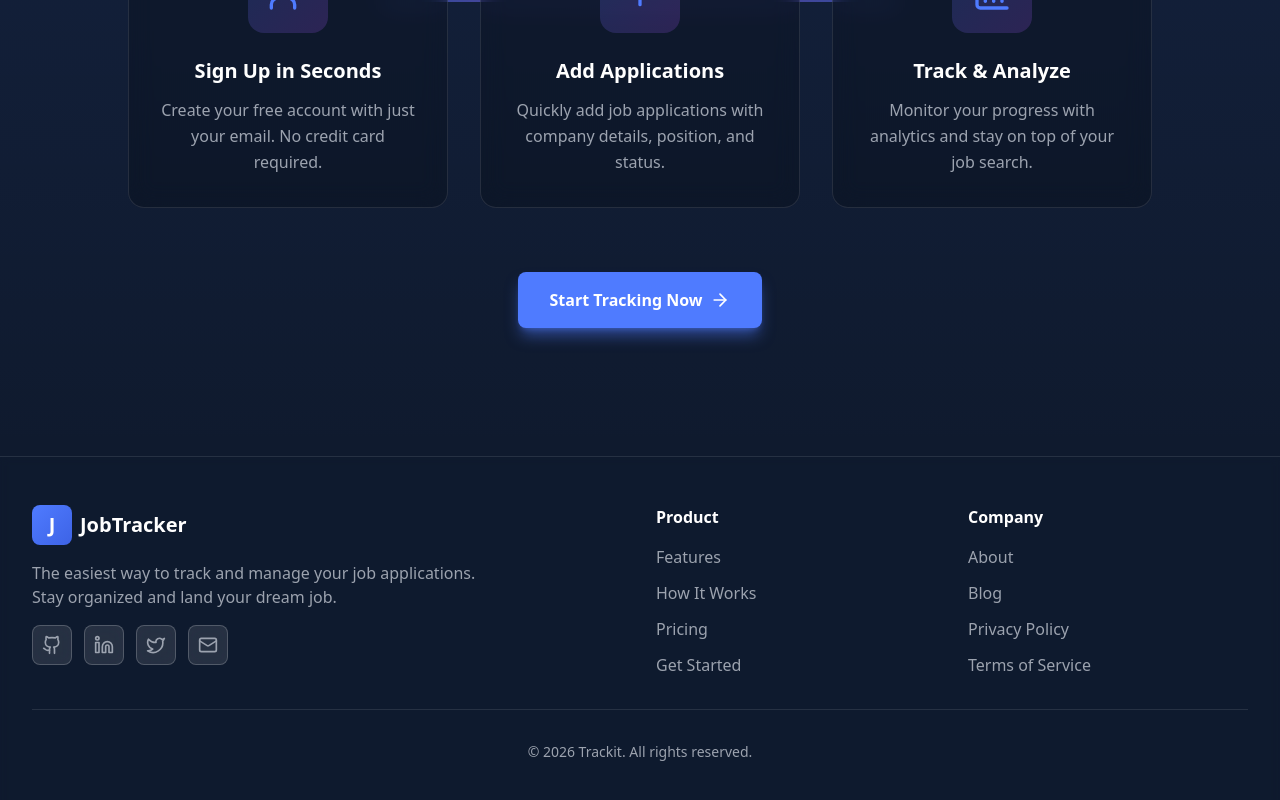
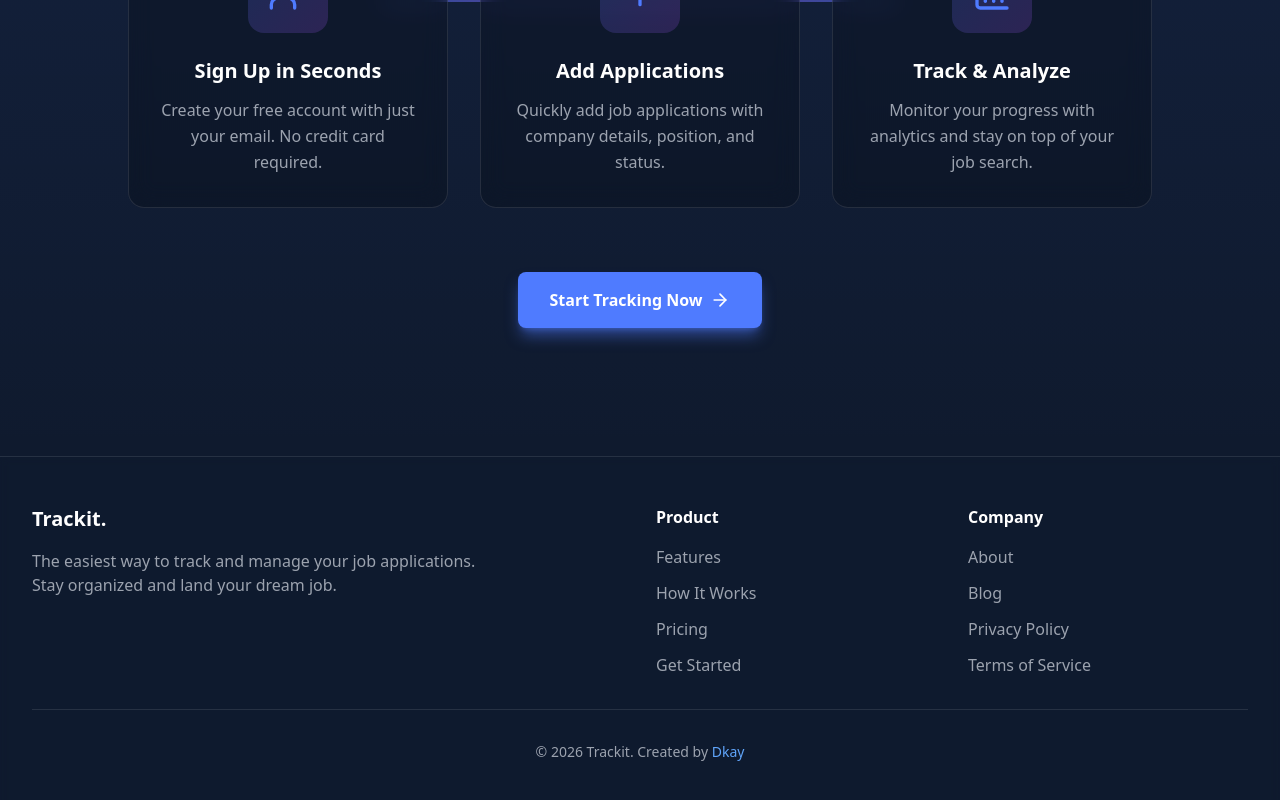
Before and after one commit to dkay9/trackit, a Next.js app: page / in a window 1280 px wide. Shown: the part 2793-3593 px from the top of the page. Built offline with nearby package versions, Linux system fonts and the light colour scheme.

Commit message:
landing page update

```diff
--- a/src/components/landing/Footer.tsx
+++ b/src/components/landing/Footer.tsx
@@ -1,7 +1,6 @@
 'use client';
 
 import Link from 'next/link';
-import { Github, Linkedin, Twitter, Mail } from 'lucide-react';
 
 export default function Footer() {
   const currentYear = new Date().getFullYear();
@@ -13,51 +12,11 @@ export default function Footer() {
           {/* Brand */}
           <div className="col-span-1 md:col-span-2">
             <div className="flex items-center space-x-2 mb-4">
-              <div className="w-10 h-10 bg-gradient-to-br from-primary to-primary-dark rounded-lg flex items-center justify-center">
-                <span className="text-white font-bold text-xl">J</span>
-              </div>
-              <span className="text-xl font-bold text-white">JobTracker</span>
+              <span className="text-xl font-bold text-white">Trackit.</span>
             </div>
             <p className="text-gray-400 max-w-md mb-4">
               The easiest way to track and manage your job applications. Stay organized and land your dream job.
             </p>
-            {/* Social Links */}
-            <div className="flex items-center gap-3">
-              <a
-                href="https://github.com/yourusername"
-                target="_blank"
-                rel="noopener noreferrer"
-                className="w-10 h-10 glass rounded-lg flex items-center justify-center hover:bg-white/20 transition-colors"
-                aria-label="GitHub"
-              >
-                <Github className="w-5 h-5 text-gray-400 hover:text-white transition-colors" />
-              </a>
-              <a
-                href="https://linkedin.com/in/yourusername"
-                target="_blank"
-                rel="noopener noreferrer"
-                className="w-10 h-10 glass rounded-lg flex items-center justify-center hover:bg-white/20 transition-colors"
-                aria-label="LinkedIn"
-              >
-                <Linkedin className="w-5 h-5 text-gray-400 hover:text-white transition-colors" />
-              </a>
-              <a
-                href="https://twitter.com/yourusername"
-                target="_blank"
-                rel="noopener noreferrer"
-                className="w-10 h-10 glass rounded-lg flex items-center justify-center hover:bg-white/20 transition-colors"
-                aria-label="Twitter"
-              >
-                <Twitter className="w-5 h-5 text-gray-400 hover:text-white transition-colors" />
-              </a>
-              <a
-                href="mailto:your.email@example.com"
-                className="w-10 h-10 glass rounded-lg flex items-center justify-center hover:bg-white/20 transition-colors"
-                aria-label="Email"
-              >
-                <Mail className="w-5 h-5 text-gray-400 hover:text-white transition-colors" />
-              </a>
-            </div>
           </div>
 
           {/* Product */}
@@ -119,7 +78,7 @@ export default function Footer() {
         <div className="pt-8 border-t border-white/10">
           <div className="flex flex-col md:flex-row items-center justify-center">
             <p className="text-gray-400 text-sm">
-              © {currentYear} Trackit. All rights reserved.
+              © {currentYear} Trackit. Created by <Link href="https://github.com/dkay9.com" className="text-blue-400">Dkay</Link>
             </p>
           </div>
         </div>
```
